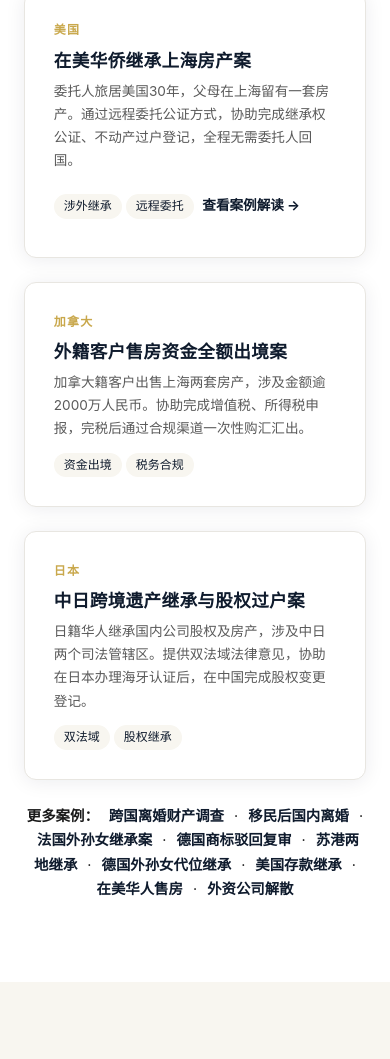
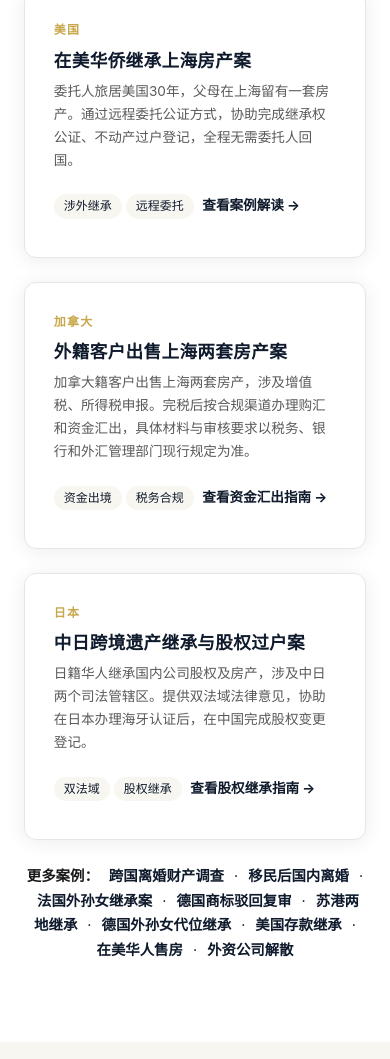
Before and after one commit to kingkoojia/zhaohaiying, a plain HTML site: page index.html in a window 390 px wide. Shown: the part 4159-5218 px from the top of the page. Drawn offline with Linux system fonts and the light colour scheme.

Commit message:
fix(case): add mobile links for remaining case cards

```diff
--- a/index.html
+++ b/index.html
@@ -637,22 +637,24 @@ var _hmt = _hmt || [];
           <span class="case-card-link">查看案例解读 →</span>
         </div>
       </a>
-      <div class="case-card fade-in">
+      <a class="case-card fade-in" href="article-fund-repatriation-property.html" aria-label="查看外籍客户出售上海房产后的资金汇出办理指南">
         <div class="case-card-body">
           <div class="region">加拿大</div>
-          <h4>外籍客户售房资金全额出境案</h4>
-          <p>加拿大籍客户出售上海两套房产，涉及金额逾2000万人民币。协助完成增值税、所得税申报，完税后通过合规渠道一次性购汇汇出。</p>
+          <h4>外籍客户出售上海两套房产案</h4>
+          <p>加拿大籍客户出售上海两套房产，涉及增值税、所得税申报。完税后按合规渠道办理购汇和资金汇出，具体材料与审核要求以税务、银行和外汇管理部门现行规定为准。</p>
           <span class="case-tag">资金出境</span><span class="case-tag">税务合规</span>
+          <span class="case-card-link">查看资金汇出指南 →</span>
         </div>
-      </div>
-      <div class="case-card fade-in">
+      </a>
+      <a class="case-card fade-in" href="article-inherit-china-company-equity.html" aria-label="查看日籍华人继承中国公司股权与房产的办理指南">
         <div class="case-card-body">
           <div class="region">日本</div>
           <h4>中日跨境遗产继承与股权过户案</h4>
           <p>日籍华人继承国内公司股权及房产，涉及中日两个司法管辖区。提供双法域法律意见，协助在日本办理海牙认证后，在中国完成股权变更登记。</p>
           <span class="case-tag">双法域</span><span class="case-tag">股权继承</span>
+          <span class="case-card-link">查看股权继承指南 →</span>
         </div>
-      </div>
+      </a>
     </div>
     <div class="case-more" style="margin-top:24px;text-align:center;font-size:.9rem;">
       <strong>更多案例：</strong>
```
